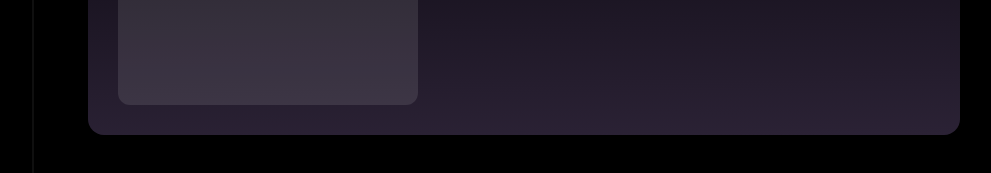
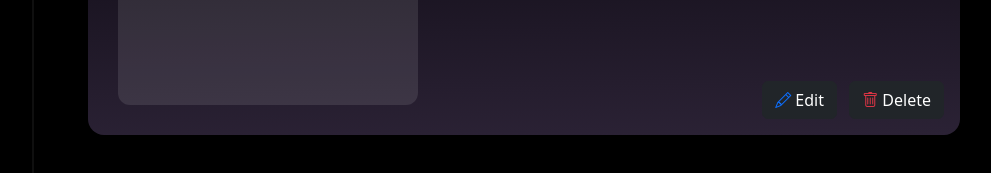
Before and after one commit to Terrychv/music-app-daw, a Django app: template catalog/templates/catalog/detalle_album.html in a window 1280 px wide. Shown: the part 436-609 px from the top of the page, without its empty margins (266-1257 px from the left). Run offline with Django 5.2, Linux system fonts and the light colour scheme; the template is opened without the code that fills it, so the values that code supplies are empty; parts of the project's set-up code (start-up, migrations or seed data) failed here and were passed over.

Commit message:
botones editar o borrar contenido para clientes/admins. no funcionan todavia

```diff
--- a/catalog/templates/catalog/detalle_album.html
+++ b/catalog/templates/catalog/detalle_album.html
@@ -88,6 +88,14 @@
                     {% else %}
                     <p class="mt-2"><a href="{% url 'login' %} "  class="link-white-hover">Log in</a> to rate this album.</p>
                     {% endif %}
+                </div>
+                <div class="position-absolute end-0 bottom-0 m-3">
+                    <button class="btn btn-dark me-2">
+                        <i class="bi bi-pencil text-primary"></i> Edit
+                    </button>
+                    <button class="btn btn-dark">
+                        <i class="bi bi-trash text-danger"></i> Delete
+                    </button>
                 </div>
             </div>
         </div>
```
Also changed, not shown: catalog/templates/catalog/detalle_artista.html (+10 -1 lines), catalog/templates/catalog/detalle_cancion.html (+9 -0 lines).
